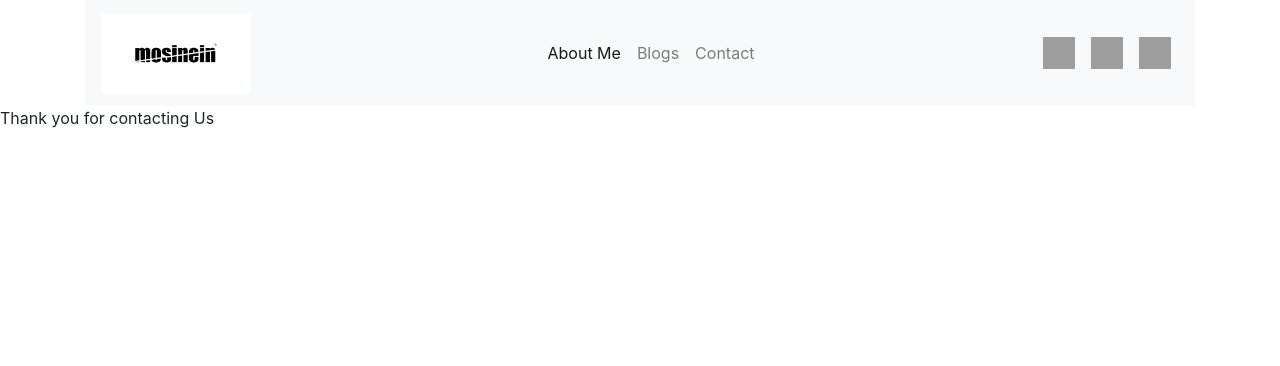
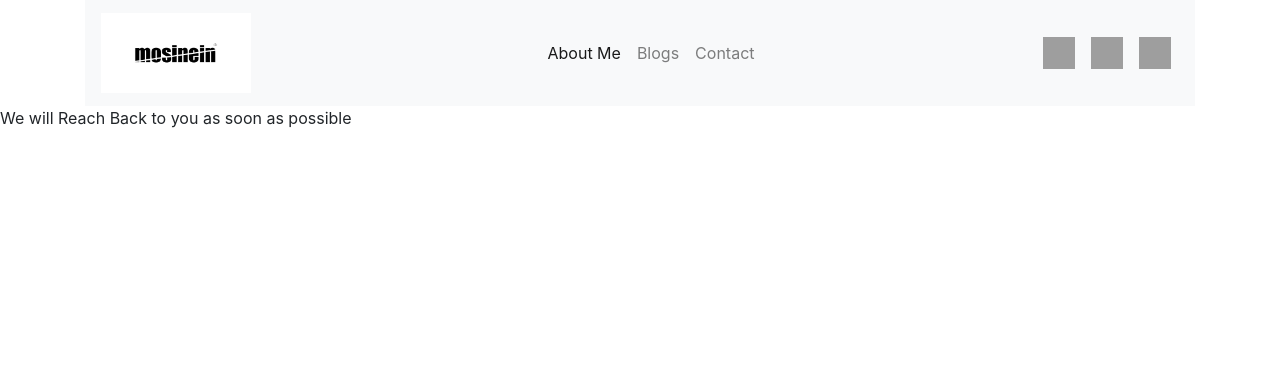
Before and after one commit to riteshprk/sarablogging, a Django app: template blog/templates/blog/thanks.html in a window 1280 px wide. Shown: the top 366 px of the page. Run offline with Django 3.2, Linux system fonts and the light colour scheme; the template is opened without the code that fills it, so the values that code supplies are empty; some libraries are stand-ins or nearby versions; grey boxes are pictures that could not be loaded.

Commit message:
rollapaigaya

```diff
--- a/blog/templates/blog/thanks.html
+++ b/blog/templates/blog/thanks.html
@@ -1,5 +1,5 @@
 {% extends 'blog/base.html' %}
 
 {% block text %}
-    <p>Thank you for contacting Us</p>
+    <p>We will Reach Back to you as soon as possible</p>
 {% endblock text %}
```
